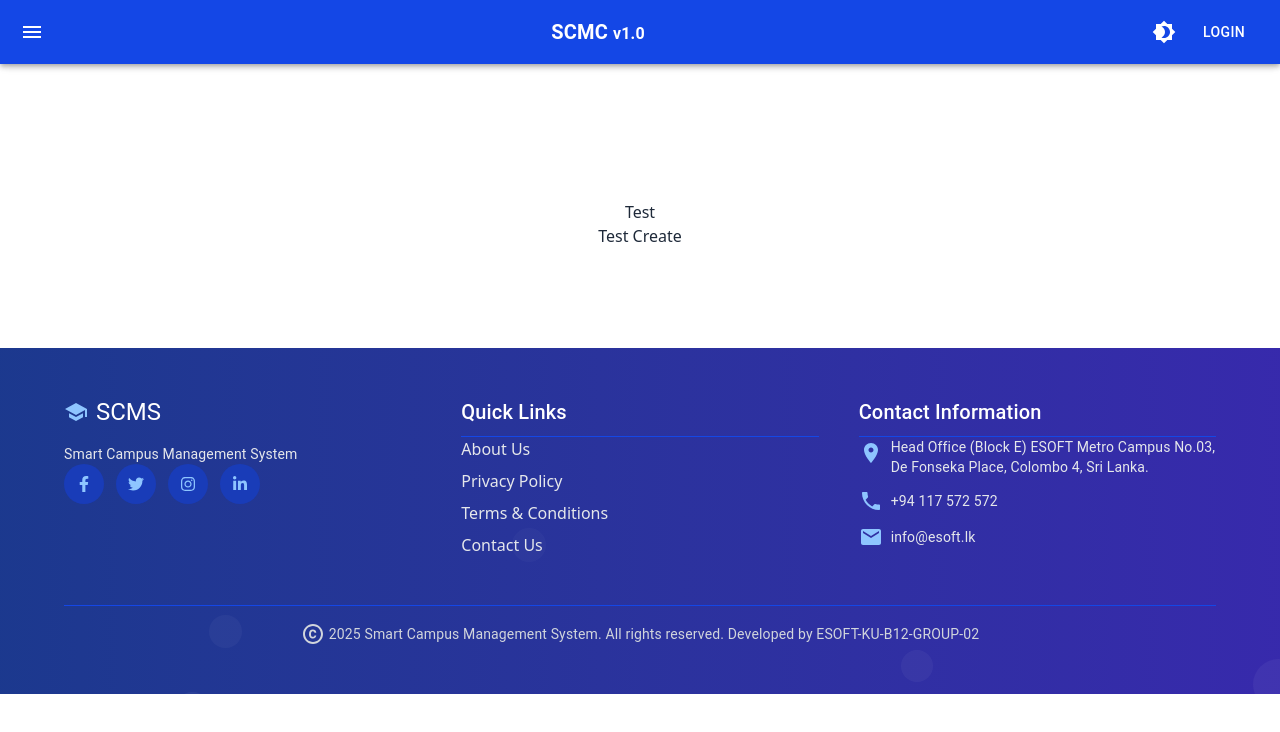
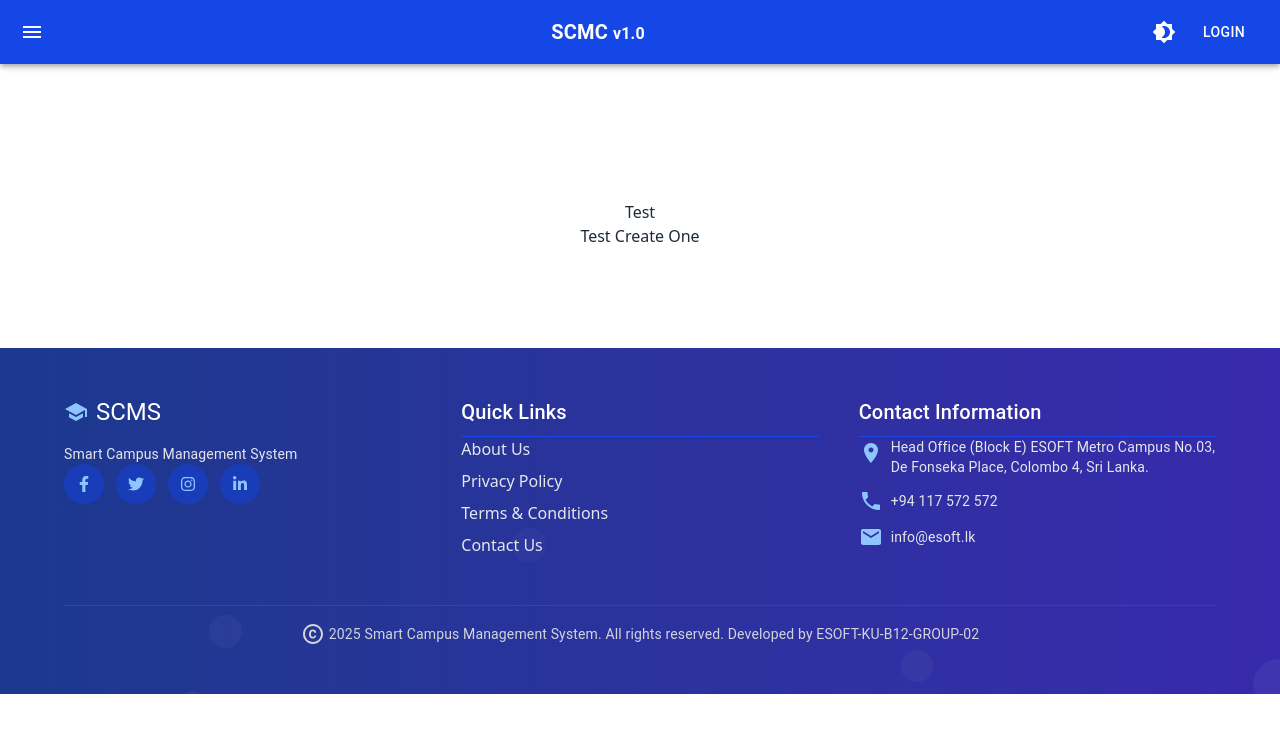
Before and after one commit to officialkasun/Smart-Campus-Management-System-ESOFT-KU-B12-GROUP-02_Frontend, a React (Vite) app in the folder v1/: page /lecturer/courses in a window 1280 px wide. Shown: the top 732 px of the page. Built offline with nearby package versions, Linux system fonts and the light colour scheme.

Commit message:
Configuration #6 : .gitignore Testing

```diff
--- a/v1/src/pages/Features/Lecturer/Test.tsx
+++ b/v1/src/pages/Features/Lecturer/Test.tsx
@@ -48,7 +48,7 @@ const testSubmitPost = async (e: React.FormEvent) => {
   return (
     <div className="flex flex-col items-center justify-center mt-[100px] w-full">
         <button onClick={testSubmit}>Test</button>
-        <button onClick={testSubmitPost}>Test Create</button>
+        <button onClick={testSubmitPost}>Test Create One</button>
     </div>
   )
 }
```
